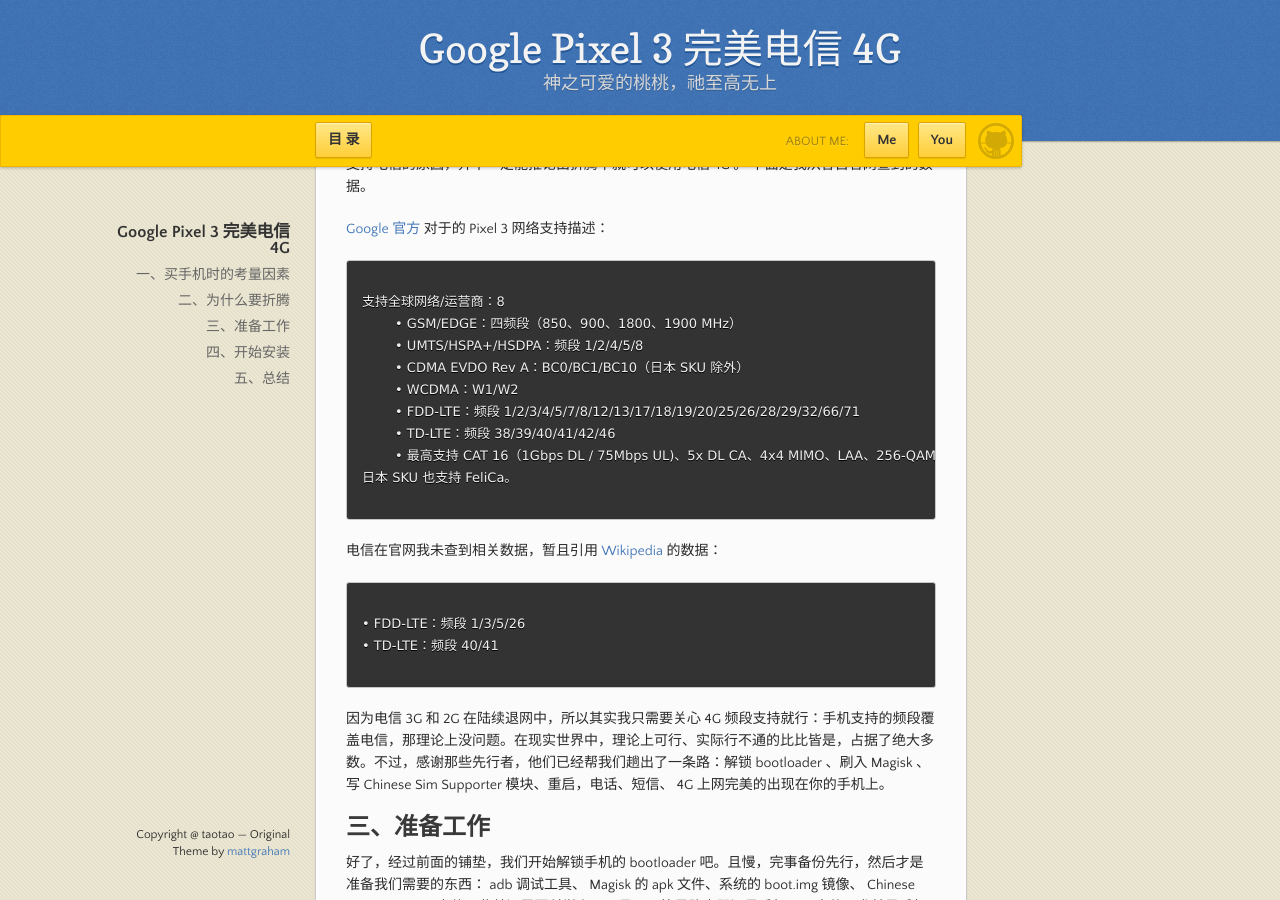
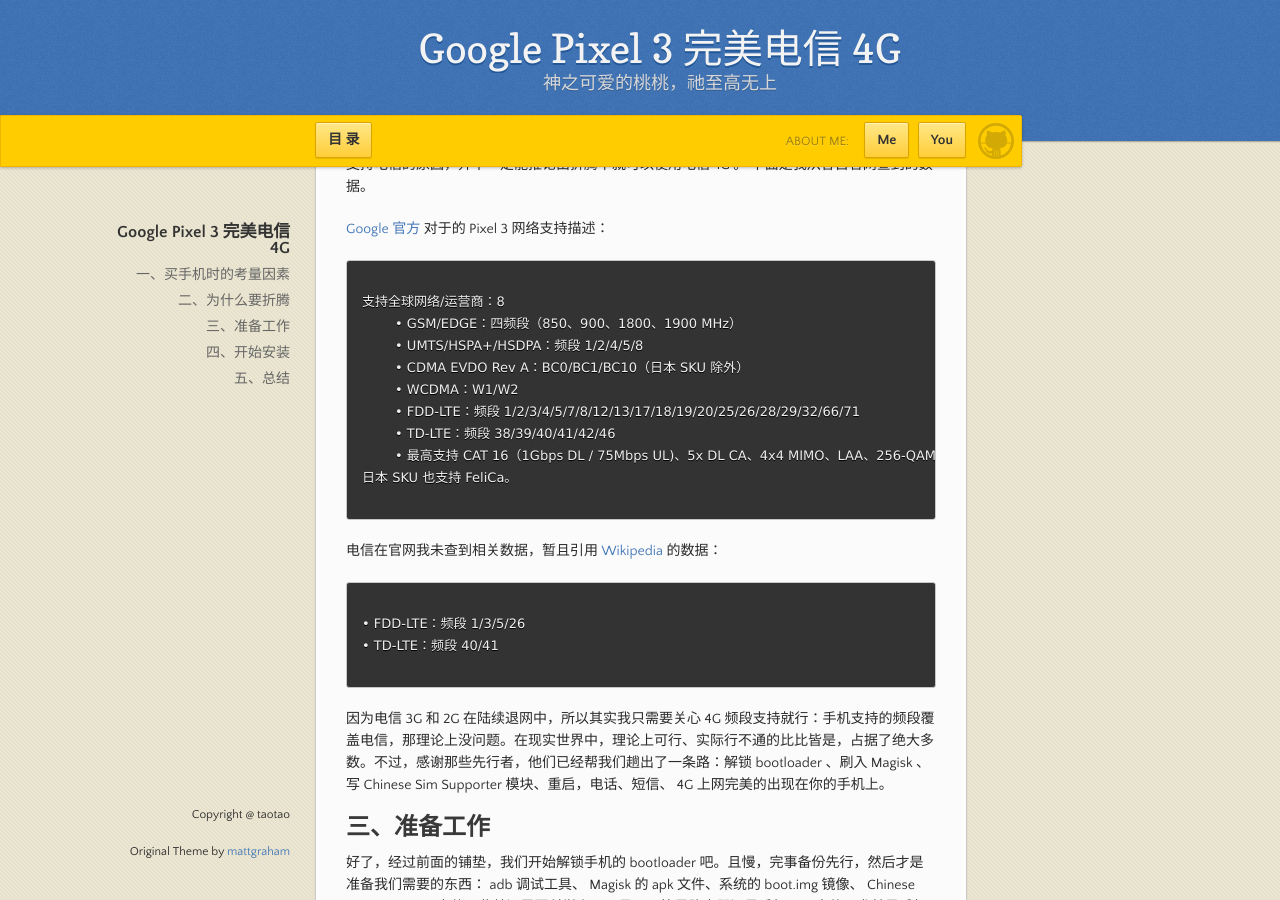
Before and after one commit to boyahoo/boyahoo.github.io, a Jekyll site: the page built from index.md, in a window 1280 px wide and 900 px high, scrolled down 549 px. Built offline with Jekyll 4.4.1, drawn with Linux system fonts in a browser that asks for light colours; our own code applies the rules of GitHub Pages for plain Markdown files.

Commit message:
Update default.html

```diff
--- a/_layouts/default.html
+++ b/_layouts/default.html
@@ -49,7 +49,8 @@
         {% if site.github.is_project_page %}
           <p>Project maintained by <a href="{{ site.github.owner_url }}">{{ site.github.owner_name }}</a></p>
         {% endif %}
-        <p><small>Copyright @ taotao  &mdash; Original Theme by <a href="https://twitter.com/mattgraham">mattgraham</a></small></p>
+        <p><small>Copyright @ taotao</small></p>
+        <p><small>Original Theme by <a href="https://twitter.com/mattgraham">mattgraham</a></small></p>
       </footer>
     </div>
   </body>
```
